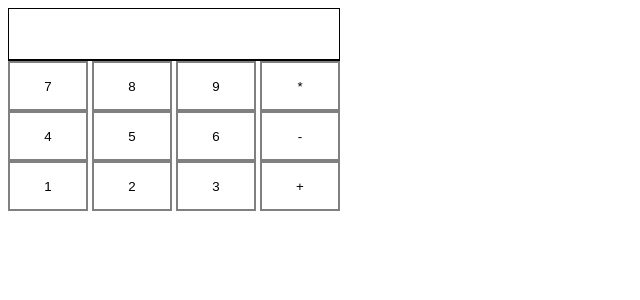
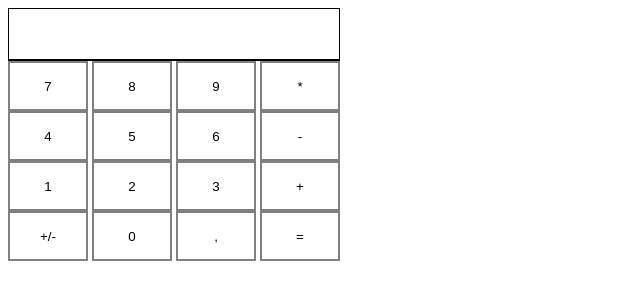
Before and after one commit to devdrusymf/apprentissage, a plain HTML site: page TP4/index.html in a window 1280 px wide. Shown: the whole page, without its empty margins (0-640 px from the left). Drawn offline with nearby package versions, Linux system fonts and the light colour scheme.

Commit message:
Update index.html

```diff
--- a/TP4/index.html
+++ b/TP4/index.html
@@ -26,6 +26,10 @@
         <input type="button" class="btn chiffre" value="2">
         <input type="button" class="btn chiffre" value="3">
         <input type="button" class="btn operateur" value="+">
+        <input type="button" class="btn chiffre" value="+/-">
+        <input type="button" class="btn chiffre" value="0">
+        <input type="button" class="btn chiffre" value=",">
+        <input type="button" class="btn operateur" value="=">
     </div>
 
 
```
